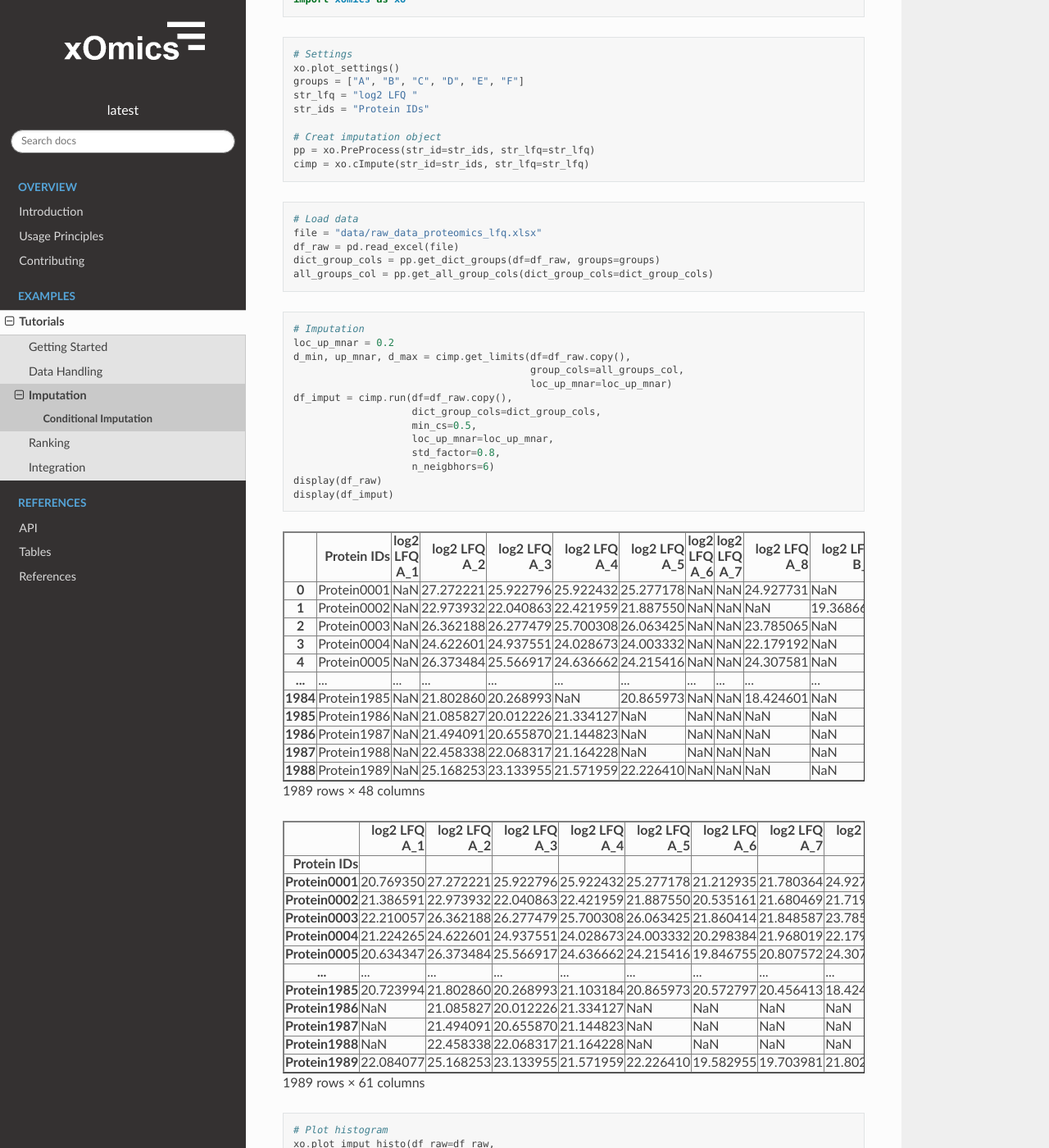
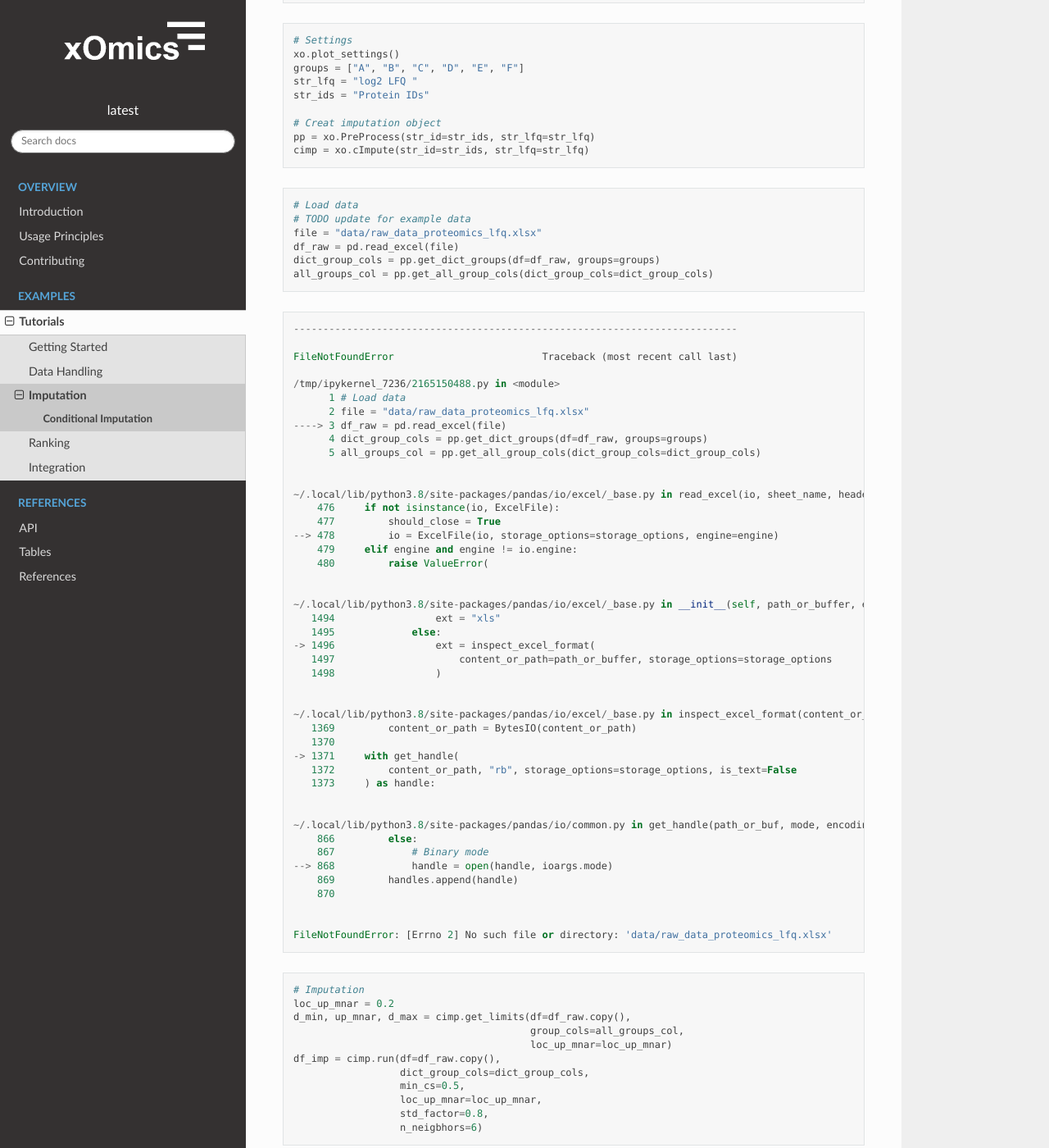
Before and after one commit to breimanntools/xomics, a Sphinx documentation site: the page built from docs/source/generated/tutorial3a_cImpute.rst, in a window 1280 px wide and 1400 px high, scrolled down 349 px. Shown: the whole window at 82% size. Built offline with Sphinx 7.4.7 and the Read the Docs theme 2.0.0, drawn with Linux system fonts in a browser that asks for light colours; some of the changed text lies outside the part shown.

Commit message:
Update README

```diff
--- a/README.rst
+++ b/README.rst
@@ -42,8 +42,8 @@ Welcome to the xOmics documentation
 spotlight on differential proteomics expression data. It introduces the following key algorithms:
 
 - **cImpute**: Conditional Imputation - A transparent method for hybrid missing value imputation.
-- **xOmicsIntegrate**: Protein-centric integration of multiple (prote)omic datasets to find commonalities and differences.
-- **xOmicsRank**: Protein-centric ranking of (prote)omic data, leveraging functional enrichment results.
+- **pIntegrate**: Protein-centric integration of multiple (prote)omic datasets to find commonalities and differences.
+- **pRank**: Protein-centric ranking of (prote)omic data, leveraging functional enrichment results.
 
 In addition, **xOmics** provides functional capabilities for efficiently loading benchmark proteomics datasets via
 **load_datasets**, accompanied by corresponding enrichment data.A suite of supportive functions is also available to
@@ -75,5 +75,5 @@ If you use xOmics in your work, please cite the respective publication as follow
 **cImpute**:
    [Citation details and link if available]
 
-**xOmicsIntegrate**:
+**pIntegrate**:
    [Citation details and link if available]
--- a/docs/source/generated/tutorial3a_cImpute.rst
+++ b/docs/source/generated/tutorial3a_cImpute.rst
@@ -10,7 +10,6 @@ First import some third-party packages and ``xomics``:
 
     import pandas as pd
     import matplotlib.pyplot as plt
-    from IPython.display import display, HTML
 
     import xomics as xo
 
@@ -29,10 +28,62 @@ First import some third-party packages and ``xomics``:
 .. code:: ipython3
 
     # Load data
+    # TODO update for example data
     file = "data/raw_data_proteomics_lfq.xlsx"
     df_raw = pd.read_excel(file)
     dict_group_cols = pp.get_dict_groups(df=df_raw, groups=groups)
     all_groups_col = pp.get_all_group_cols(dict_group_cols=dict_group_cols)
+
+
+::
+
+
+    ---------------------------------------------------------------------------
+
+    FileNotFoundError                         Traceback (most recent call last)
+
+    /tmp/ipykernel_7236/2165150488.py in <module>
+          1 # Load data
+          2 file = "data/raw_data_proteomics_lfq.xlsx"
+    ----> 3 df_raw = pd.read_excel(file)
+          4 dict_group_cols = pp.get_dict_groups(df=df_raw, groups=groups)
+          5 all_groups_col = pp.get_all_group_cols(dict_group_cols=dict_group_cols)
+
+
+    ~/.local/lib/python3.8/site-packages/pandas/io/excel/_base.py in read_excel(io, sheet_name, header, names, index_col, usecols, dtype, engine, converters, true_values, false_values, skiprows, nrows, na_values, keep_default_na, na_filter, verbose, parse_dates, date_parser, date_format, thousands, decimal, comment, skipfooter, storage_options, dtype_backend)
+        476     if not isinstance(io, ExcelFile):
+        477         should_close = True
+    --> 478         io = ExcelFile(io, storage_options=storage_options, engine=engine)
+        479     elif engine and engine != io.engine:
+        480         raise ValueError(
+
+
+    ~/.local/lib/python3.8/site-packages/pandas/io/excel/_base.py in __init__(self, path_or_buffer, engine, storage_options)
+       1494                 ext = "xls"
+       1495             else:
+    -> 1496                 ext = inspect_excel_format(
+       1497                     content_or_path=path_or_buffer, storage_options=storage_options
+       1498                 )
+
+
+    ~/.local/lib/python3.8/site-packages/pandas/io/excel/_base.py in inspect_excel_format(content_or_path, storage_options)
+       1369         content_or_path = BytesIO(content_or_path)
+       1370
+    -> 1371     with get_handle(
+       1372         content_or_path, "rb", storage_options=storage_options, is_text=False
+       1373     ) as handle:
+
+
+    ~/.local/lib/python3.8/site-packages/pandas/io/common.py in get_handle(path_or_buf, mode, encoding, compression, memory_map, is_text, errors, storage_options)
+        866         else:
+        867             # Binary mode
+    --> 868             handle = open(handle, ioargs.mode)
+        869         handles.append(handle)
+        870
+
+
+    FileNotFoundError: [Errno 2] No such file or directory: 'data/raw_data_proteomics_lfq.xlsx'
+
 
 .. code:: ipython3
 
@@ -41,14 +92,12 @@ First import some third-party packages and ``xomics``:
     d_min, up_mnar, d_max = cimp.get_limits(df=df_raw.copy(),
                                             group_cols=all_groups_col,
                                             loc_up_mnar=loc_up_mnar)
-    df_imput = cimp.run(df=df_raw.copy(),
-                        dict_group_cols=dict_group_cols,
-                        min_cs=0.5,
-                        loc_up_mnar=loc_up_mnar,
-                        std_factor=0.8,
-                        n_neigbhors=6)
-    display(df_raw)
-    display(df_imput)
+    df_imp = cimp.run(df=df_raw.copy(),
+                      dict_group_cols=dict_group_cols,
+                      min_cs=0.5,
+                      loc_up_mnar=loc_up_mnar,
+                      std_factor=0.8,
+                      n_neigbhors=6)
 
 
 
@@ -709,7 +758,7 @@ First import some third-party packages and ``xomics``:
 
     # Plot histogram
     xo.plot_imput_histo(df_raw=df_raw,
-                        df_imput=df_imput,
+                        df_imput=df_imp,
                         cols=all_groups_col,
                         d_min=d_min,
                         up_mnar=up_mnar)
@@ -728,7 +777,7 @@ First import some third-party packages and ``xomics``:
     df_raw_plot = df_raw_plot.sort_index()
     for group in dict_group_cols:
         cols = dict_group_cols[group]
-        xo.plot_imput_scatter(df_raw=df_raw_plot, df_imput=df_imput, cols=cols, group=group)
+        xo.plot_imput_scatter(df_raw=df_raw_plot, df_imp=df_imp, cols=cols, group=group)
         plt.show()
         plt.close()
         break
--- a/docs/source/index/citations.rst
+++ b/docs/source/index/citations.rst
@@ -8,5 +8,5 @@ If you use 'xOmics' in your work, please cite the respective publication as foll
 **cImpute**:
    [Citation details and link if available]
 
-**xOmicsIntegrate**:
+**pIntegrate**:
    [Citation details and link if available]
--- a/docs/source/index/introduction.rst
+++ b/docs/source/index/introduction.rst
@@ -9,8 +9,8 @@ Workflow
 A typical workflow involves missing the following algorithms:
 
 - **cImpute**: Conditional Imputation - A transparent method for hybrid missing value imputation.
-- **xOmicsIntegrate**: Protein-centric integration of multiple (prote)omic datasets to find commonalities and differences.
-- **xOmicsRank**: Protein-centric ranking of (prote)omic data, leveraging functional enrichment results.
+- **pIntegrate**: Protein-centric integration of multiple (prote)omic datasets to find commonalities and differences.
+- **pRank**: Protein-centric ranking of (prote)omic data, leveraging functional enrichment results.
 
 Missing value imputation, data integration, and protein-centric ranking can all be performed independently.
 
--- a/docs/source/index/overview.rst
+++ b/docs/source/index/overview.rst
@@ -4,8 +4,8 @@
 spotlight on differential proteomics expression data. It introduces the following key algorithms:
 
 - **cImpute**: Conditional Imputation - A transparent method for hybrid missing value imputation.
-- **xOmicsRank**: Protein-centric ranking of (prote)omic data, leveraging functional enrichment results.
-- **xOmicsIntegrate**: Protein-centric integration of multiple (prote)omic datasets to find commonalities and differences.
+- **pRank**: Protein-centric ranking of (prote)omic data, leveraging functional enrichment results.
+- **pIntegrate**: Protein-centric integration of multiple (prote)omic datasets to find commonalities and differences.
 
 In addition, **xOmics** provides functional capabilities for efficiently loading benchmark proteomics datasets via
 **load_datasets**, accompanied by corresponding enrichment data.A suite of supportive functions is also available to
```
